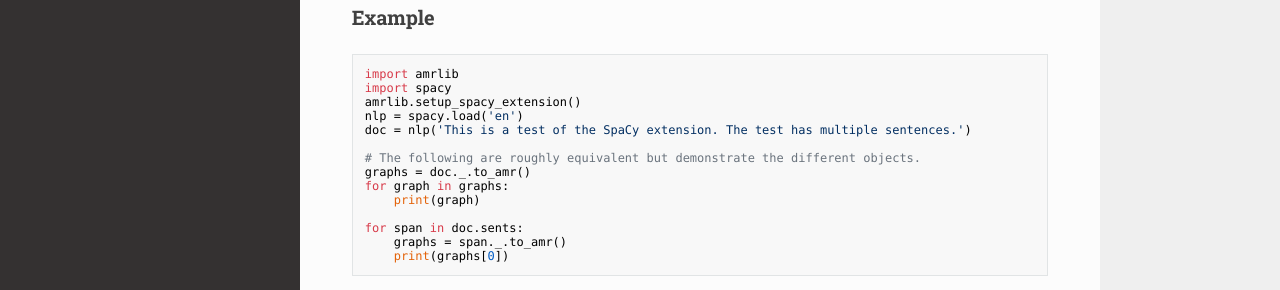
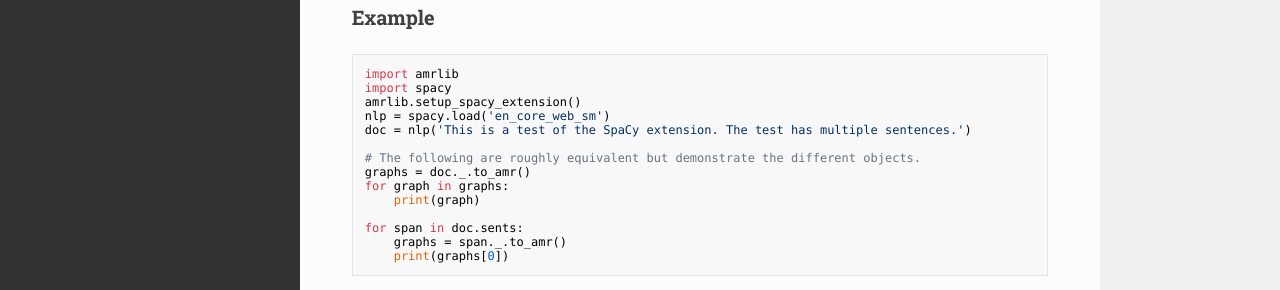
Before and after one commit to bjascob/amrlib, an MkDocs documentation site: the page built from docs/api_spacy.md, in a window 1280 px wide. Shown: the part 408-698 px from the top of the page. Built offline with MkDocs 1.6.1, drawn with Linux system fonts in a browser that asks for light colours; nearby versions of some CDN libraries.

Commit message:
doc update

```diff
--- a/docs/api_spacy.md
+++ b/docs/api_spacy.md
@@ -15,7 +15,7 @@ these objects.
 import amrlib
 import spacy
 amrlib.setup_spacy_extension()
-nlp = spacy.load('en')
+nlp = spacy.load('en_core_web_sm')
 doc = nlp('This is a test of the SpaCy extension. The test has multiple sentences.')
 
 # The following are roughly equivalent but demonstrate the different objects.
```
